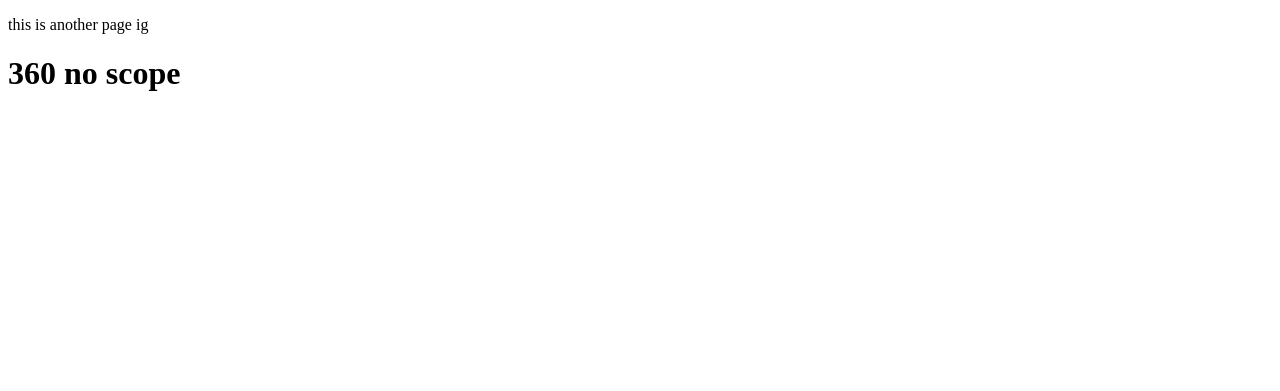
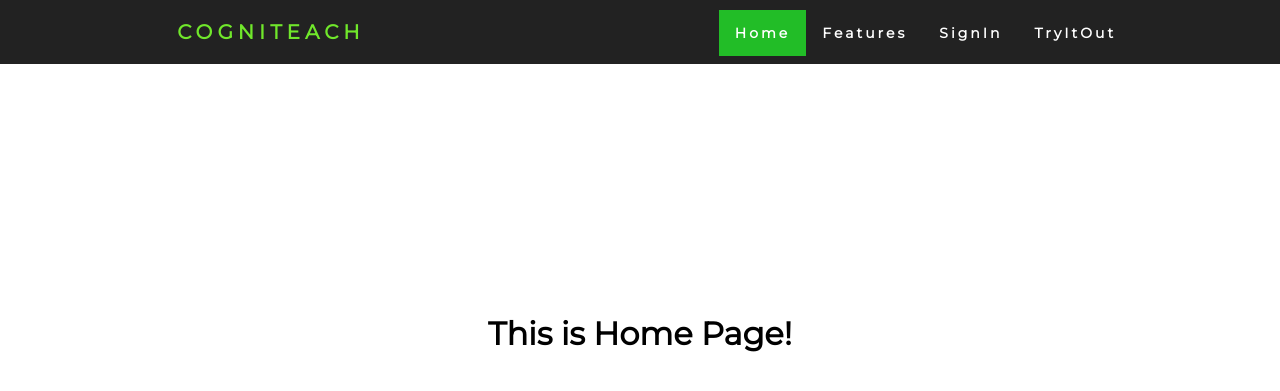
Before and after one commit to IDIDITLOL/CogniTeach, a Flask app: page /why in a window 1280 px wide. Shown: the top 391 px of the page. Run offline with Flask 3, Linux system fonts and the light colour scheme.

Commit message:
Update imalive.html

```diff
--- a/templates/imalive.html
+++ b/templates/imalive.html
@@ -1,10 +1,77 @@
 <!DOCTYPE html>
-<html>
-    <head>
-        <title>lets goo</title>
-    </head>
-    <body>
-        <p>this is another page ig</p>
-        <h1>360 no scope</h1>
-    </body>
+<html lang="en">
+  <head>
+    <style>
+        * {
+margin: 0px;
+padding: 0px;
+box-sizing: border-box;
+}
+.body-text {
+display: flex;
+font-family: "Montserrat", sans-serif;
+align-items: center;
+justify-content: center;
+margin-top: 250px;
+}
+nav {
+display: flex;
+justify-content: space-around;
+align-items: center;
+min-height: 8vh;
+background-color: rgb(34, 34, 34);
+font-family: "Montserrat", sans-serif;
+}
+.heading {
+color: rgb(112, 231, 43);
+text-transform: uppercase;
+letter-spacing: 5px;
+font-size: 20px;
+}
+.nav-links {
+display: flex;
+justify-content: space-around;
+width: 30%;
+}
+.nav-links li {
+list-style: none;
+}
+.nav-links a {
+color: white;
+text-decoration: none;
+letter-spacing: 3px;
+font-weight: bold;
+font-size: 14px;
+padding: 14px 16px;
+}
+.nav-links a:hover:not(.active) {
+background-color: rgb(46, 97, 46);
+}
+.nav-links li a.active {
+background-color: #22bd27;
+}
+    </style>
+    <meta charset="UTF-8" />
+    <meta name="viewport" content="width=device-width, initial-scale=1.0" />
+    <link
+      href="https://fonts.googleapis.com/css2?family=Montserrat&display=swap"
+      rel="stylesheet"
+    />
+    <link rel="stylesheet" href="style.css" />
+    <title>Home</title>
+  </head>
+  <body>
+    <nav>
+      <div class="heading">
+        <h4>CogniTeach</h4>
+      </div>
+      <ul class="nav-links">
+        <li><a class="active" href="index.html">Home</a></li>
+        <li><a href="pages/about.html">Features</a></li>
+        <li><a href="pages/services.html">SignIn</a></li>
+        <li><a href="pages/contact.html">TryItOut</a></li>
+      </ul>
+    </nav>
+    <div class="body-text"><h1>This is Home Page!</h1></div>
+  </body>
 </html>
```
